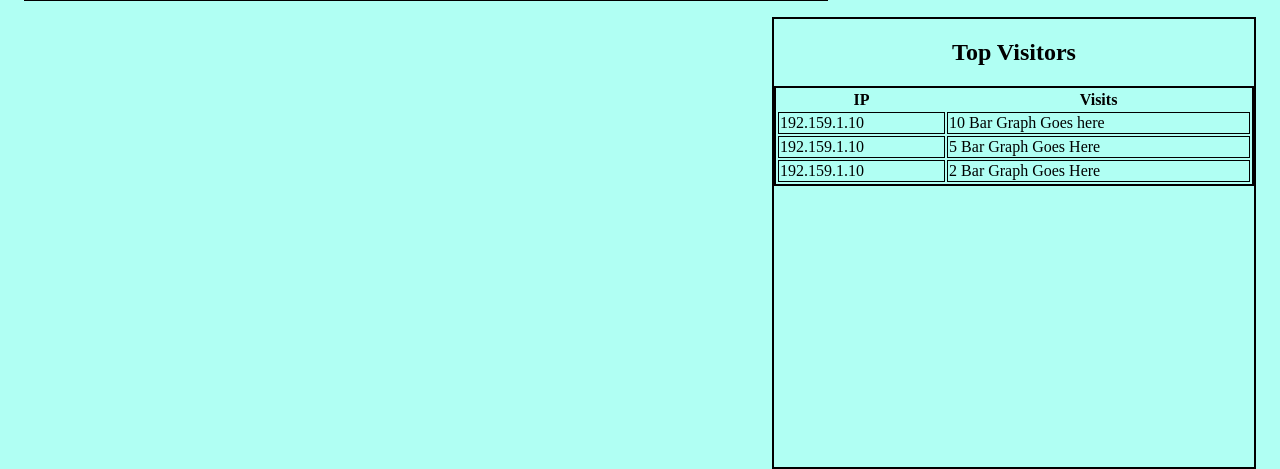
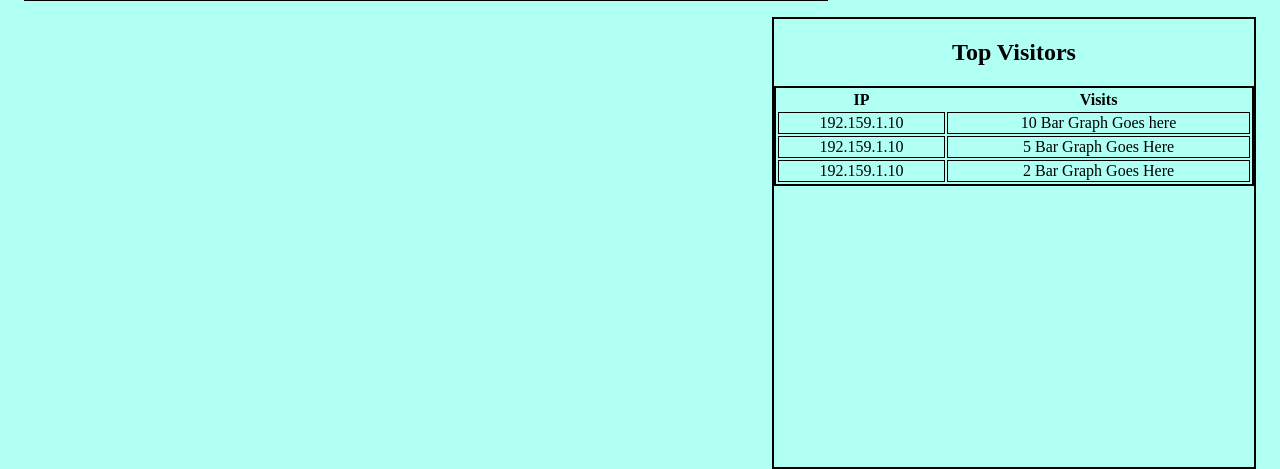
Before and after one commit to boydjc/SiteAnalyzer, a Flask app: template app/templates/home.html in a window 1280 px wide; the page is wider, and only the part inside the window is pictured. Shown: the part 563-1032 px from the top of that part. Run offline with Flask 2, Linux system fonts and the light colour scheme; the template is opened without the code that fills it, so the values that code supplies are empty; parts of the project's set-up code (start-up, migrations or seed data) failed here and were passed over; some libraries are stand-ins or nearby versions.

Commit message:
changed table data

```diff
--- a/app/static/styles/homeStyle.css
+++ b/app/static/styles/homeStyle.css
@@ -91,3 +91,7 @@ body {
 #topVisitorDiv tr, td {
     border: 1px solid black;
 }
+
+#topVisitorDiv td {
+    text-align: center;
+}
```
